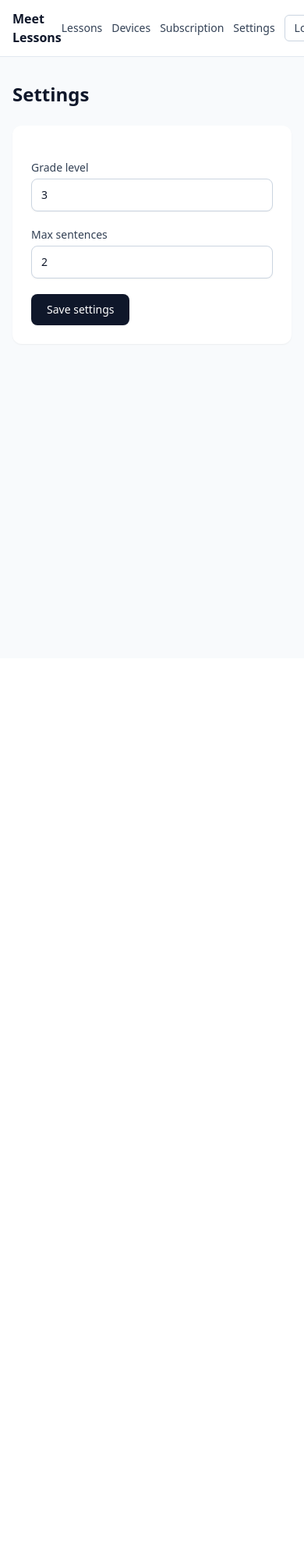
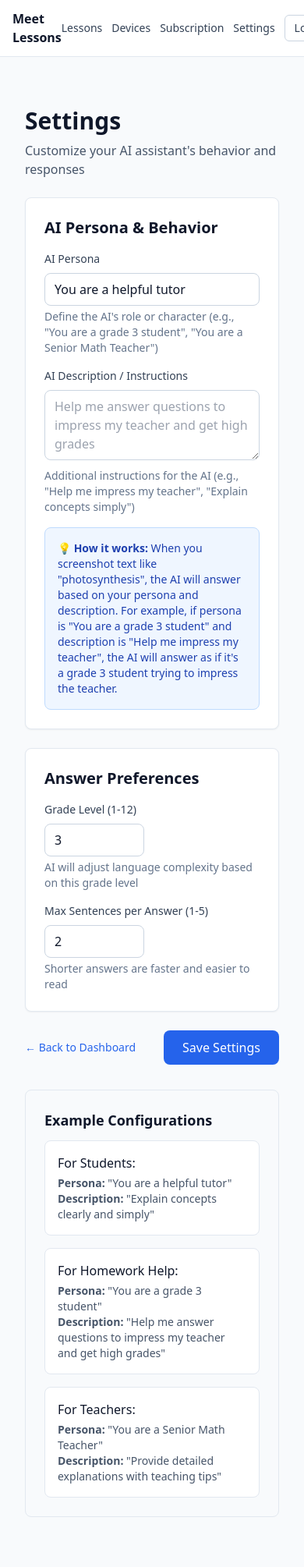
Before and after one commit to RonaldAllanRivera/auto-respond, a Django app: page /settings/ in a window 390 px wide; the page is wider, and only the part inside the window is pictured. Shown: that part at 78% size. Before the commit the page ends 442 px from the top of that part, so only its background shows below. Run offline with Django 5.2, Linux system fonts and the light colour scheme; the visitor is signed in with stand-in values (Sample User, id 1); data comes from the database, SQL or seed files in the repository; parts of the project's set-up code (start-up, migrations or seed data) failed here and were passed over; some libraries are stand-ins or nearby versions.

```diff
--- a/backend/accounts/models.py
+++ b/backend/accounts/models.py
@@ -7,6 +7,18 @@ class SubscriberProfile(models.Model):
     grade_level = models.PositiveIntegerField(default=3)
     max_sentences = models.PositiveIntegerField(default=2)
 
+    # AI customization fields
+    ai_persona = models.TextField(
+        blank=True,
+        default="You are a helpful tutor",
+        help_text="AI persona/role (e.g., 'You are a grade 3 student')"
+    )
+    ai_description = models.TextField(
+        blank=True,
+        default="",
+        help_text="Additional AI instructions (e.g., 'Help me impress my teacher and get high grades')"
+    )
+
     updated_at = models.DateTimeField(auto_now=True)
 
     @classmethod
--- a/backend/lessons/urls.py
+++ b/backend/lessons/urls.py
@@ -9,11 +9,12 @@ from .api import (
     api_question_stream,
     api_questions,
 )
-from .views import index, lesson_detail, upload_page
+from .views import index, lesson_detail, settings, upload_page
 
 urlpatterns = [
     path("", index, name="index"),
     path("upload/", upload_page, name="upload_page"),
+    path("settings/", settings, name="settings"),
     path("lessons/<int:lesson_id>/", lesson_detail, name="lesson_detail"),
     path("api/captions/", api_captions, name="api_captions"),
     path("api/questions/", api_questions, name="api_questions"),
--- a/backend/lessons/views.py
+++ b/backend/lessons/views.py
@@ -1,7 +1,9 @@
+from django.contrib import messages
 from django.contrib.auth.decorators import login_required
 from django.http import HttpRequest, HttpResponse
-from django.shortcuts import get_object_or_404, render
+from django.shortcuts import get_object_or_404, redirect, render
 
+from accounts.models import SubscriberProfile
 from billing.entitlements import billing_is_configured, user_has_active_subscription
 
 from .models import Lesson
@@ -69,3 +71,29 @@ def lesson_detail(request: HttpRequest, lesson_id: int) -> HttpResponse:
         "chunks": chunks,
         "qas": qas,
     })
+
+
+@login_required
+def settings(request: HttpRequest) -> HttpResponse:
+    """User settings page for AI persona and description customization."""
+    profile = SubscriberProfile.get_for_user(request.user)
+
+    if request.method == "POST":
+        # Update settings
+        profile.grade_level = int(request.POST.get("grade_level", 3))
+        profile.max_sentences = int(request.POST.get("max_sentences", 2))
+        profile.ai_persona = request.POST.get("ai_persona", "").strip()
+        profile.ai_description = request.POST.get("ai_description", "").strip()
+        profile.save()
+
+        messages.success(request, "Settings saved successfully!")
+        return redirect("lessons:settings")
+
+    billing_enabled = billing_is_configured()
+    subscribed = user_has_active_subscription(request.user)
+
+    return render(request, "lessons/settings.html", {
+        "profile": profile,
+        "billing_enabled": billing_enabled,
+        "subscribed": subscribed,
+    })
--- /dev/null
+++ b/backend/templates/lessons/settings.html
@@ -0,0 +1,149 @@
+{% extends "base.html" %}
+
+{% block title %}Settings - Meet Lessons{% endblock %}
+
+{% block content %}
+<div class="max-w-3xl mx-auto px-4 py-8">
+  <div class="mb-6">
+    <h1 class="text-3xl font-bold text-slate-900">Settings</h1>
+    <p class="mt-2 text-slate-600">Customize your AI assistant's behavior and responses</p>
+  </div>
+
+  <form method="post" class="space-y-6">
+    {% csrf_token %}
+
+    <!-- AI Persona Section -->
+    <div class="bg-white rounded-lg border border-slate-200 shadow-sm p-6">
+      <h2 class="text-xl font-semibold text-slate-900 mb-4">AI Persona & Behavior</h2>
+
+      <div class="space-y-4">
+        <div>
+          <label for="ai_persona" class="block text-sm font-medium text-slate-700 mb-2">
+            AI Persona
+          </label>
+          <input
+            type="text"
+            id="ai_persona"
+            name="ai_persona"
+            value="{{ profile.ai_persona }}"
+            placeholder="You are a helpful tutor"
+            class="w-full px-3 py-2 border border-slate-300 rounded-lg focus:ring-2 focus:ring-blue-500 focus:border-blue-500"
+          >
+          <p class="mt-1 text-sm text-slate-500">
+            Define the AI's role or character (e.g., "You are a grade 3 student", "You are a Senior Math Teacher")
+          </p>
+        </div>
+
+        <div>
+          <label for="ai_description" class="block text-sm font-medium text-slate-700 mb-2">
+            AI Description / Instructions
+          </label>
+          <textarea
+            id="ai_description"
+            name="ai_description"
+            rows="3"
+            placeholder="Help me answer questions to impress my teacher and get high grades"
+            class="w-full px-3 py-2 border border-slate-300 rounded-lg focus:ring-2 focus:ring-blue-500 focus:border-blue-500"
+          >{{ profile.ai_description }}</textarea>
+          <p class="mt-1 text-sm text-slate-500">
+            Additional instructions for the AI (e.g., "Help me impress my teacher", "Explain concepts simply")
+          </p>
+        </div>
+
+        <div class="bg-blue-50 border border-blue-200 rounded-lg p-4">
+          <p class="text-sm text-blue-800">
+            <strong>💡 How it works:</strong> When you screenshot text like "photosynthesis", the AI will answer based on your persona and description. For example, if persona is "You are a grade 3 student" and description is "Help me impress my teacher", the AI will answer as if it's a grade 3 student trying to impress the teacher.
+          </p>
+        </div>
+      </div>
+    </div>
+
+    <!-- Answer Preferences Section -->
+    <div class="bg-white rounded-lg border border-slate-200 shadow-sm p-6">
+      <h2 class="text-xl font-semibold text-slate-900 mb-4">Answer Preferences</h2>
+
+      <div class="space-y-4">
+        <div>
+          <label for="grade_level" class="block text-sm font-medium text-slate-700 mb-2">
+            Grade Level (1-12)
+          </label>
+          <input
+            type="number"
+            id="grade_level"
+            name="grade_level"
+            value="{{ profile.grade_level }}"
+            min="1"
+            max="12"
+            class="w-32 px-3 py-2 border border-slate-300 rounded-lg focus:ring-2 focus:ring-blue-500 focus:border-blue-500"
+          >
+          <p class="mt-1 text-sm text-slate-500">
+            AI will adjust language complexity based on this grade level
+          </p>
+        </div>
+
+        <div>
+          <label for="max_sentences" class="block text-sm font-medium text-slate-700 mb-2">
+            Max Sentences per Answer (1-5)
+          </label>
+          <input
+            type="number"
+            id="max_sentences"
+            name="max_sentences"
+            value="{{ profile.max_sentences }}"
+            min="1"
+            max="5"
+            class="w-32 px-3 py-2 border border-slate-300 rounded-lg focus:ring-2 focus:ring-blue-500 focus:border-blue-500"
+          >
+          <p class="mt-1 text-sm text-slate-500">
+            Shorter answers are faster and easier to read
+          </p>
+        </div>
+      </div>
+    </div>
+
+    <!-- Save Button -->
+    <div class="flex items-center justify-between">
+      <a href="{% url 'lessons:index' %}" class="text-sm text-blue-600 hover:text-blue-800">
+        ← Back to Dashboard
+      </a>
+      <button
+        type="submit"
+        class="px-6 py-2.5 bg-blue-600 text-white font-medium rounded-lg hover:bg-blue-700 focus:ring-4 focus:ring-blue-200 transition"
+      >
+        Save Settings
+      </button>
+    </div>
+  </form>
+
+  <!-- Examples Section -->
+  <div class="mt-8 bg-slate-50 border border-slate-200 rounded-lg p-6">
+    <h3 class="text-lg font-semibold text-slate-900 mb-3">Example Configurations</h3>
+
+    <div class="space-y-4">
+      <div class="bg-white rounded-lg p-4 border border-slate-200">
+        <p class="font-medium text-slate-900">For Students:</p>
+        <p class="text-sm text-slate-600 mt-1">
+          <strong>Persona:</strong> "You are a helpful tutor"<br>
+          <strong>Description:</strong> "Explain concepts clearly and simply"
+        </p>
+      </div>
+
+      <div class="bg-white rounded-lg p-4 border border-slate-200">
+        <p class="font-medium text-slate-900">For Homework Help:</p>
+        <p class="text-sm text-slate-600 mt-1">
+          <strong>Persona:</strong> "You are a grade 3 student"<br>
+          <strong>Description:</strong> "Help me answer questions to impress my teacher and get high grades"
+        </p>
+      </div>
+
+      <div class="bg-white rounded-lg p-4 border border-slate-200">
+        <p class="font-medium text-slate-900">For Teachers:</p>
+        <p class="text-sm text-slate-600 mt-1">
+          <strong>Persona:</strong> "You are a Senior Math Teacher"<br>
+          <strong>Description:</strong> "Provide detailed explanations with teaching tips"
+        </p>
+      </div>
+    </div>
+  </div>
+</div>
+{% endblock %}
```
Also changed, not shown: PLAN.md (+79 -30 lines), backend/lessons/ai.py (+29 -8 lines), backend/lessons/api.py (+29 -7 lines), backend/templates/lessons/dashboard.html (+27 -0 lines), CHANGELOG.md, README.md, backend/accounts/migrations/0002_subscriberprofile_ai_description_and_more.py (added), 1 other file.
